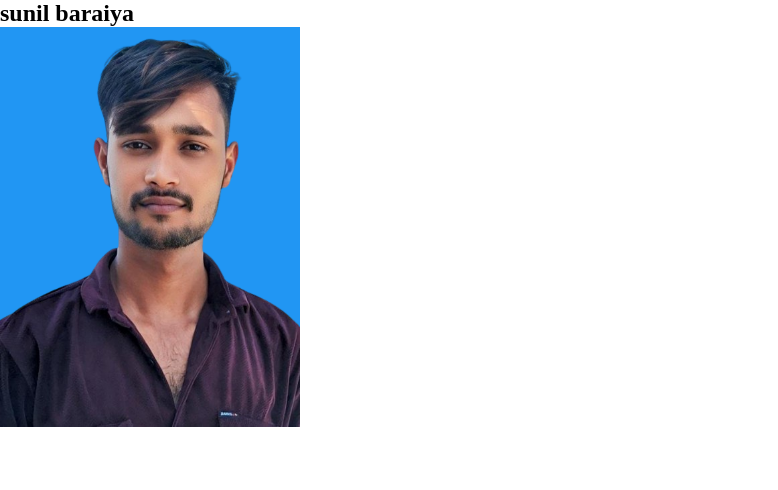
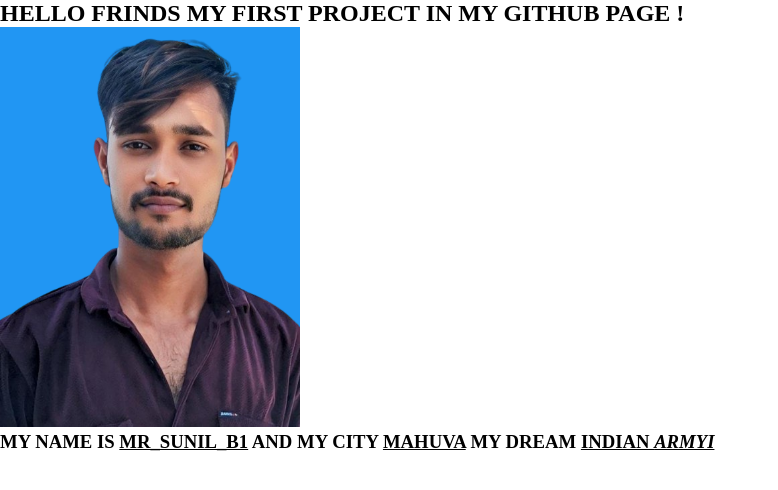
Before and after one commit to sunilbaraiya01/my-rejumes, a plain HTML site: page index.html in a window 1280 px wide. Shown: the whole page, without its empty margins (0-778 px from the left). Drawn offline with Linux system fonts and the light colour scheme.

Commit message:
Add files via upload

```diff
--- a/index.html
+++ b/index.html
@@ -7,7 +7,8 @@
     <link rel="stylesheet" href="style.css">
 </head>
 <body>
-    <h2>sunil baraiya</h2>
+    <h2>HELLO FRINDS MY FIRST PROJECT IN MY GITHUB PAGE !</h2>
     <img src="SUNIL_B2-removebg-preview.png" width="300px" height="400px">
+    <H3>MY NAME IS <U>MR_SUNIL_B1</U> AND MY CITY <U>MAHUVA</U> MY DREAM <U>INDIAN <I>ARMYI</I></U></H3>
 </body>
 </html>
```
